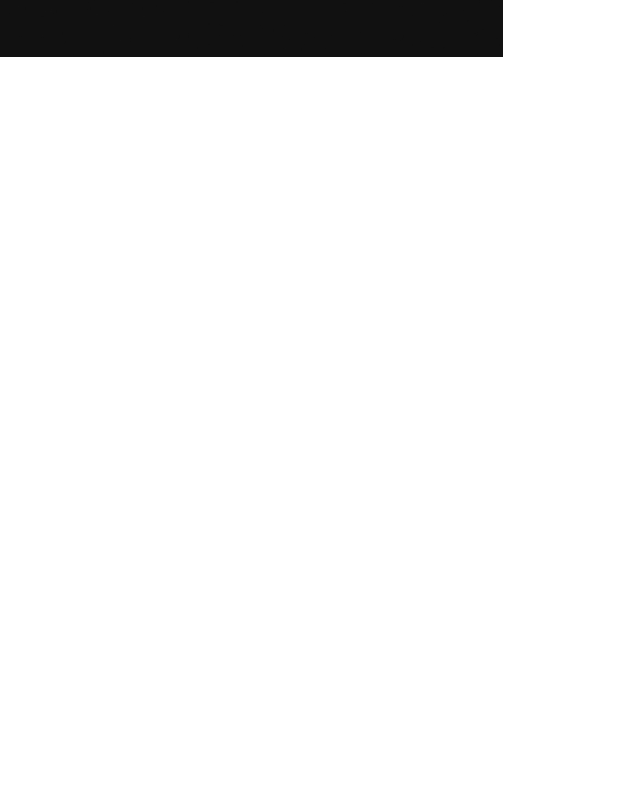
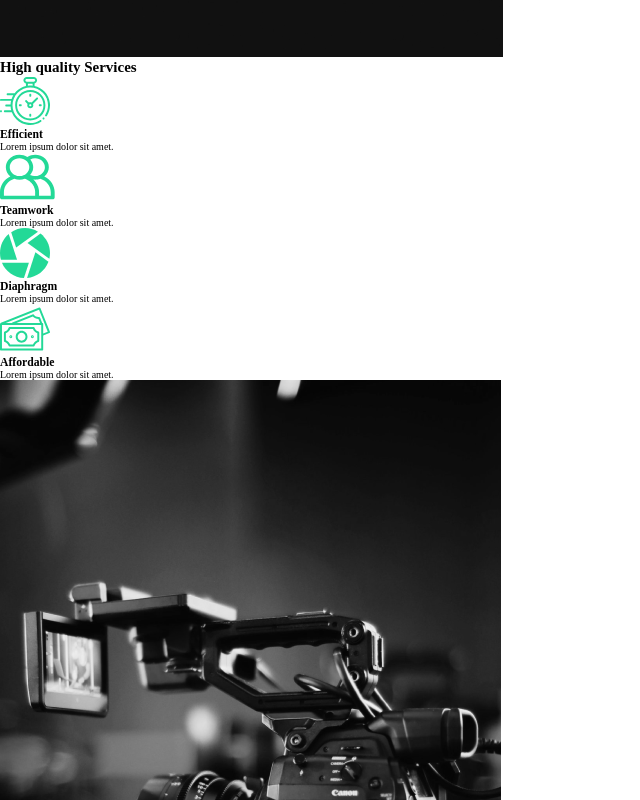
Before and after one commit to saharsdr/React-Course-Capture, a React (Create React App) app: page / in a window 1280 px wide. Shown: the part 760-1560 px from the top of the page, without its empty margins (0-640 px from the left). Before the commit the page ends 819 px from the top, so only its background shows below. Built offline with nearby package versions, Linux system fonts and the light colour scheme.

Commit message:
3. Services Section

```diff
--- /dev/null
+++ b/src/components/ServicesSection.js
@@ -0,0 +1,55 @@
+// Import Icons
+import clock from "../img/clock.svg";
+import diaphragm from "../img/diaphragm.svg";
+import money from "../img/money.svg";
+import teamwork from "../img/teamwork.svg";
+
+// Import Image
+import home2 from "../img/home2.png";
+
+const ServicesSection = () => {
+  return (
+    <div className="section-services">
+      <div className="section-services__description">
+        <h2>
+          High <span>quality</span> Services
+        </h2>
+        <div className="cards">
+          <div className="card">
+            <div className="card__icon">
+              <img src={clock} alt="clock" />
+              <h3>Efficient</h3>
+            </div>
+            <p>Lorem ipsum dolor sit amet.</p>
+          </div>
+          <div className="card">
+            <div className="card__icon">
+              <img src={teamwork} alt="teamwork" />
+              <h3>Teamwork</h3>
+            </div>
+            <p>Lorem ipsum dolor sit amet.</p>
+          </div>
+          <div className="card">
+            <div className="card__icon">
+              <img src={diaphragm} alt="diaphragm" />
+              <h3>Diaphragm</h3>
+            </div>
+            <p>Lorem ipsum dolor sit amet.</p>
+          </div>
+          <div className="card">
+            <div className="card__icon">
+              <img src={money} alt="money" />
+              <h3>Affordable</h3>
+            </div>
+            <p>Lorem ipsum dolor sit amet.</p>
+          </div>
+        </div>
+      </div>
+      <div className="section-services__image">
+        <img src={home2} alt="camera" />
+      </div>
+    </div>
+  );
+};
+
+export default ServicesSection;
--- a/src/pages/AboutUs.js
+++ b/src/pages/AboutUs.js
@@ -1,10 +1,15 @@
 // Page Components
 import AboutSection from "../components/AboutSection";
+import ServicesSection from "../components/ServicesSection";
 
 const AboutUs = () => {
 
   return (
-    <AboutSection/>
+    <>
+      <AboutSection/>
+      <ServicesSection/>
+
+    </>
   )
 }
 
```
